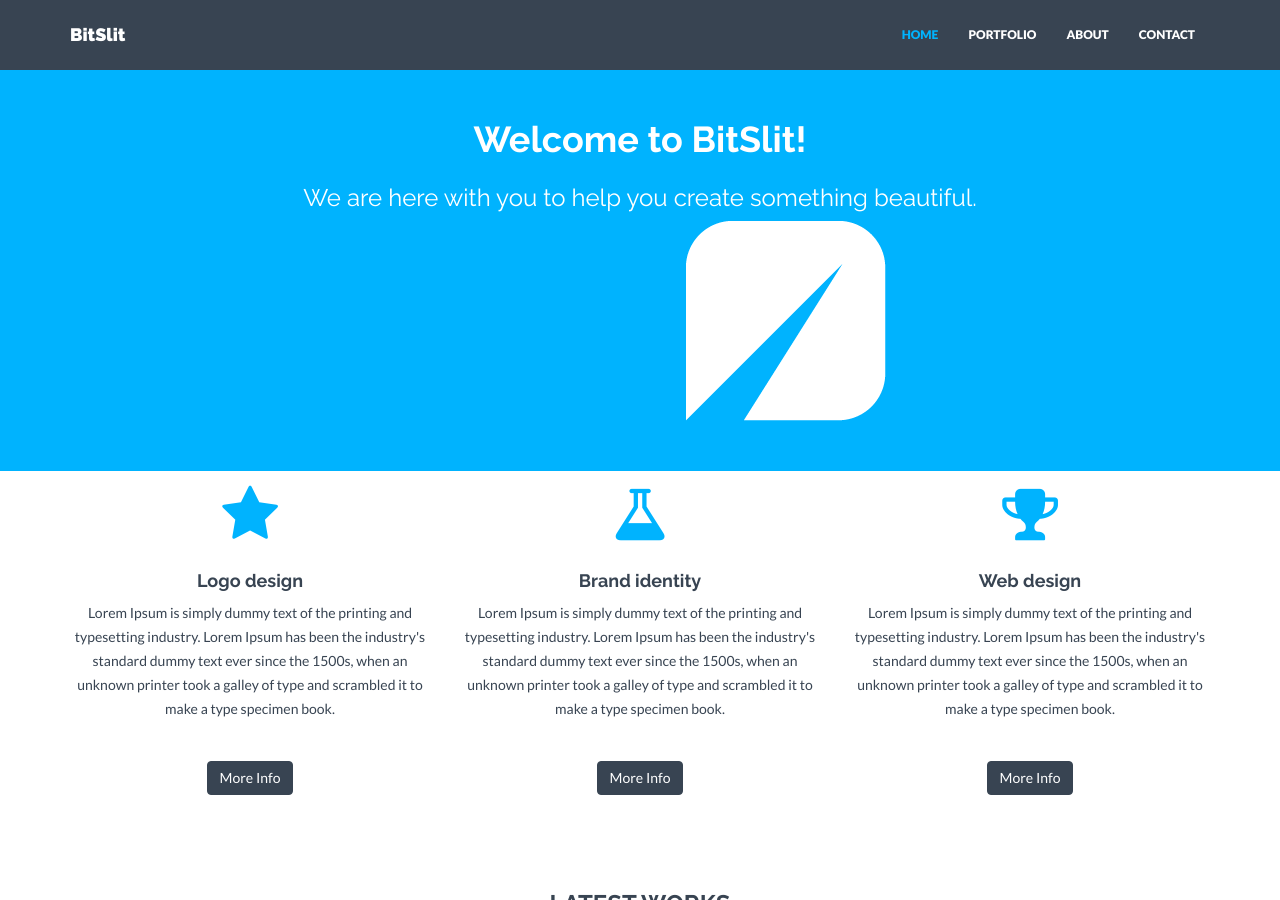
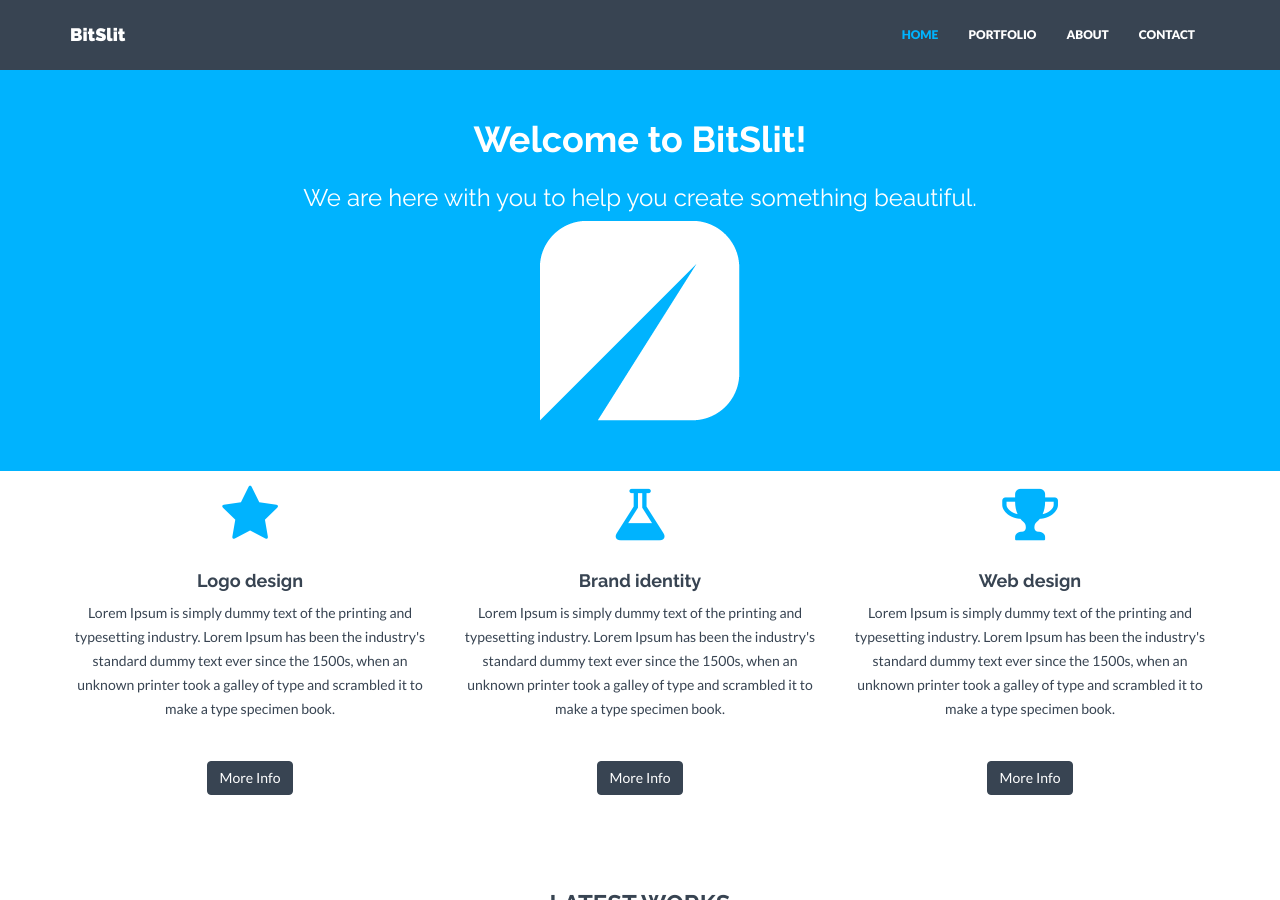
Before and after one commit to bitslit/portfolio, a Jekyll site: the page built from index.html, in a window 1280 px wide and 900 px high. Built offline with Jekyll 4.4.1, drawn with Linux system fonts in a browser that asks for light colours; nearby versions of some CDN libraries.

Commit message:
Update header.html

```diff
--- a/_includes/header.html
+++ b/_includes/header.html
@@ -6,12 +6,9 @@
                 <h3>We are here with you to help you create something beautiful.</h3>
                 <h5></h5>
             </div>
-            <p> </p>
-            <p> </p>
-            <p> </p>
-            <p> </p>
-            <p> </p>
-            <div class="col-lg-9 col-lg-offset-3 himg">
+            <div>
+            </div>
+            <div class="col-lg-8 col-lg-offset-2 himg">
                 <img src="{{ "/assets/img/logo.png" | prepend: site.baseurl }}" class="img-responsive">
             </div>
         </div><!-- /row -->
```
